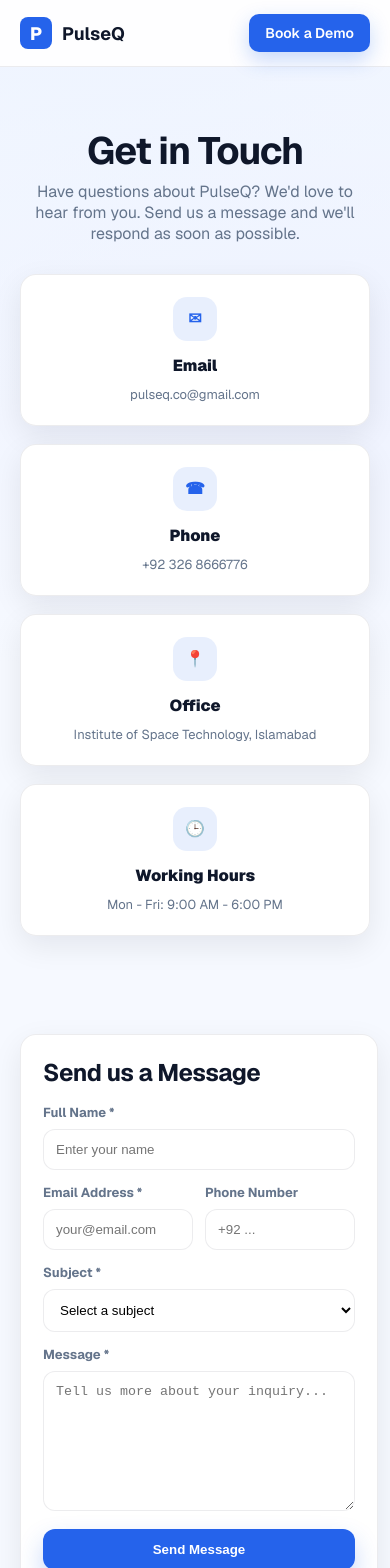
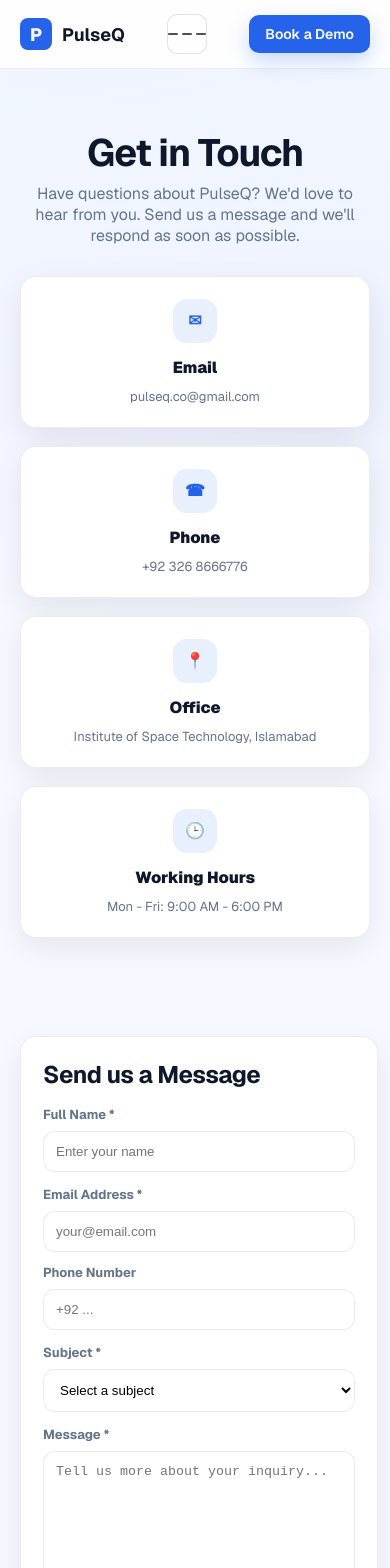
Before and after one commit to GillHuzaifa/Blog-website-PulseQ, a Next.js app: page /contact in a window 390 px wide. Shown: the top 1568 px of the page. Built offline with nearby package versions, Linux system fonts and the light colour scheme.

Commit message:
Make site more mobile friendly

```diff
--- a/src/app/contact/page.tsx
+++ b/src/app/contact/page.tsx
@@ -121,7 +121,13 @@
                   />
                 </label>
 
-                <div style={{ display: "grid", gridTemplateColumns: "1fr 1fr", gap: 12 }}>
+                <div
+                  style={{
+                    display: "grid",
+                    gridTemplateColumns: "repeat(auto-fit, minmax(220px, 1fr))",
+                    gap: 12,
+                  }}
+                >
                   <label style={{ fontSize: 13, color: "var(--muted)", fontWeight: 700 }}>
                     Email Address *
                     <input
--- a/src/components/SiteHeader.module.css
+++ b/src/components/SiteHeader.module.css
@@ -67,8 +67,55 @@
   box-shadow: 0 8px 20px rgba(37, 99, 235, 0.25);
 }
 
+.menuButton {
+  display: none;
+  width: 40px;
+  height: 40px;
+  border-radius: 10px;
+  border: 1px solid rgba(15, 23, 42, 0.12);
+  background: rgba(255, 255, 255, 0.8);
+  align-items: center;
+  justify-content: center;
+  gap: 4px;
+}
+
+.menuBar {
+  width: 18px;
+  height: 2px;
+  background: rgba(15, 23, 42, 0.75);
+  border-radius: 999px;
+  display: block;
+}
+
+.mobileMenu {
+  display: none;
+}
+
+.mobileLink {
+  display: block;
+  padding: 12px 20px;
+  color: var(--muted);
+  font-weight: 600;
+  border-top: 1px solid rgba(15, 23, 42, 0.06);
+}
+
+.mobileLinkActive {
+  color: var(--primary);
+}
+
 @media (max-width: 860px) {
   .nav {
     display: none;
   }
+
+  .menuButton {
+    display: inline-flex;
+  }
+
+  .mobileMenu {
+    display: block;
+    background: rgba(255, 255, 255, 0.92);
+    backdrop-filter: blur(10px);
+    border-bottom: 1px solid rgba(15, 23, 42, 0.08);
+  }
 }
--- a/src/components/SiteHeader.tsx
+++ b/src/components/SiteHeader.tsx
@@ -2,6 +2,7 @@
 
 import Link from "next/link";
 import { usePathname } from "next/navigation";
+import { useEffect, useState } from "react";
 
 import styles from "./SiteHeader.module.css";
 
@@ -18,6 +19,11 @@
 
 export default function SiteHeader() {
   const pathname = usePathname();
+  const [open, setOpen] = useState(false);
+
+  useEffect(() => {
+    setOpen(false);
+  }, [pathname]);
 
   return (
     <header className={styles.header}>
@@ -42,10 +48,39 @@
           })}
         </nav>
 
+        <button
+          type="button"
+          className={styles.menuButton}
+          aria-label="Open menu"
+          aria-expanded={open}
+          onClick={() => setOpen((v) => !v)}
+        >
+          <span className={styles.menuBar} />
+          <span className={styles.menuBar} />
+          <span className={styles.menuBar} />
+        </button>
+
         <Link href={BOOK_DEMO_HREF} className={styles.cta}>
           Book a Demo
         </Link>
       </div>
+
+      {open ? (
+        <div className={styles.mobileMenu}>
+          {nav.map((item) => {
+            const active = pathname === item.href;
+            return (
+              <Link
+                key={item.href}
+                href={item.href}
+                className={`${styles.mobileLink} ${active ? styles.mobileLinkActive : ""}`}
+              >
+                {item.label}
+              </Link>
+            );
+          })}
+        </div>
+      ) : null}
     </header>
   );
 }
```
